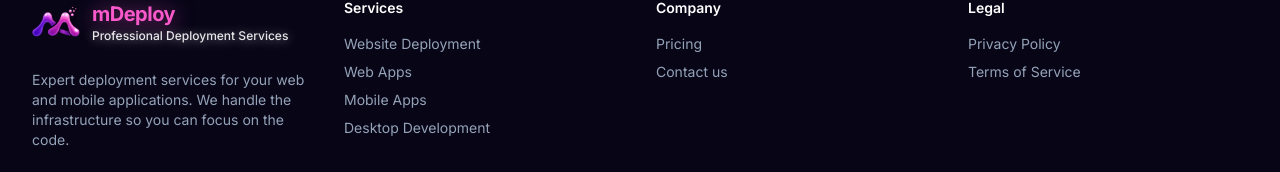
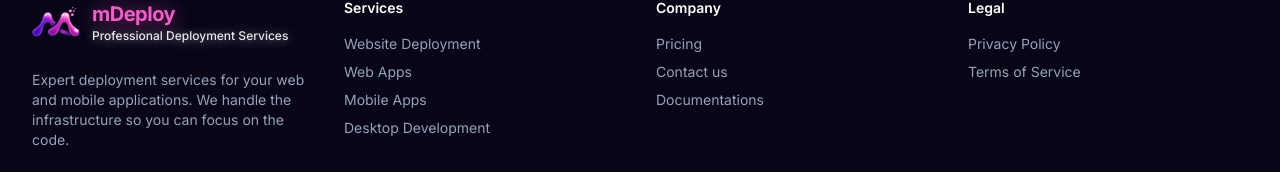
Before and after one commit to Jalal-Nasser/GitDeploy, a Next.js app: page / in a window 1280 px wide. Shown: the part 3262-3434 px from the top of the page. Built offline with nearby package versions, Linux system fonts and the light colour scheme; no server answers.

Commit message:
footer menu updated

```diff
--- a/app/components/Footer.tsx
+++ b/app/components/Footer.tsx
@@ -69,6 +69,7 @@ export function Footer() {
                         <ul className="space-y-2 text-sm">
                             <li><a className="text-muted-foreground hover:text-foreground" href="https://mdeploy.dev/calculator">Pricing</a></li>
                             <li><a className="text-muted-foreground hover:text-foreground" href="https://mdeploy.dev/contact">Contact us</a></li>
+                            <li><a className="text-muted-foreground hover:text-foreground" href="https://github.com/mDeploys/PassGen/blob/main/USER_GUIDE.md" target="_blank" rel="noopener noreferrer">Documentations</a></li>
                         </ul>
                     </div>
                     <div>
```
